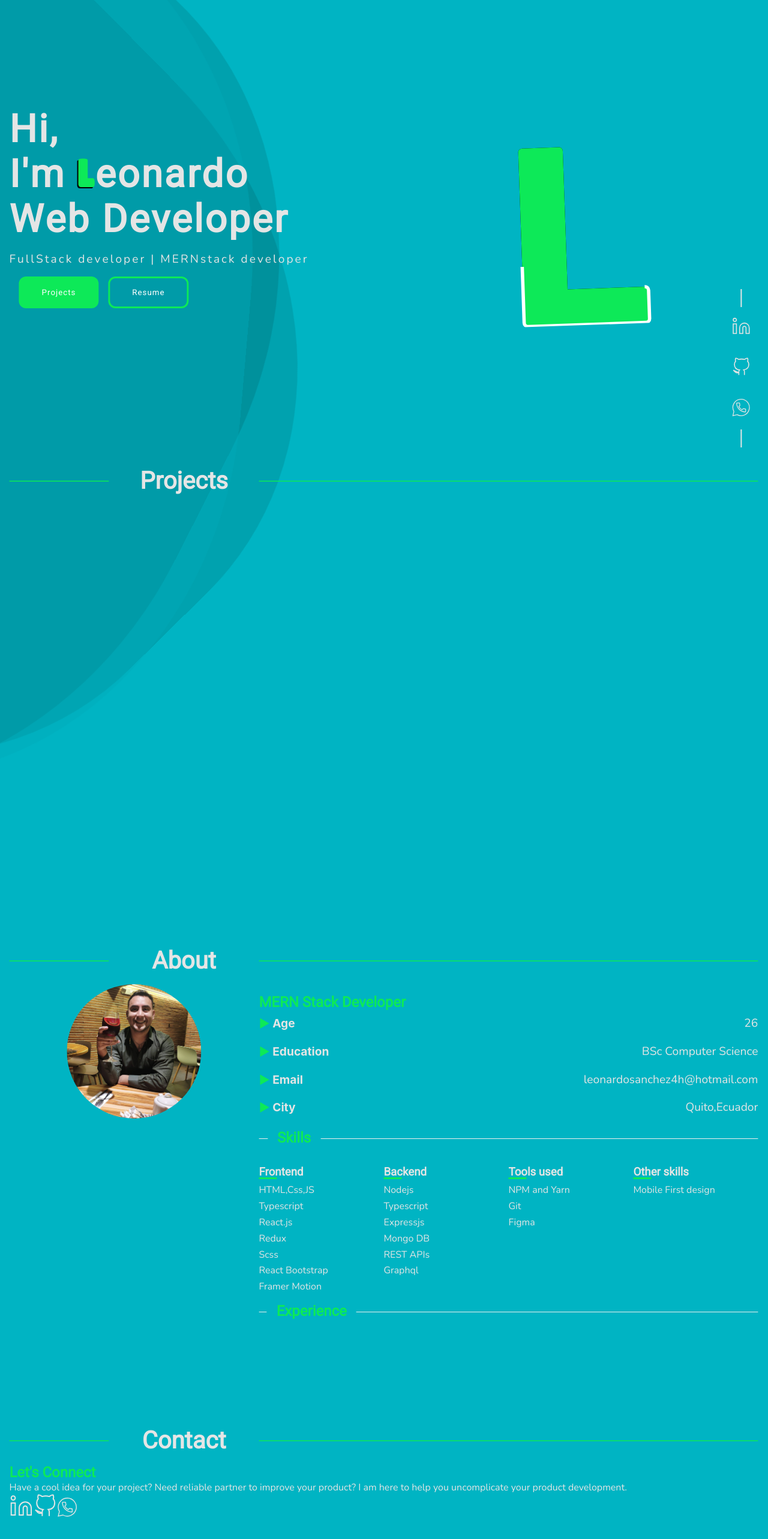
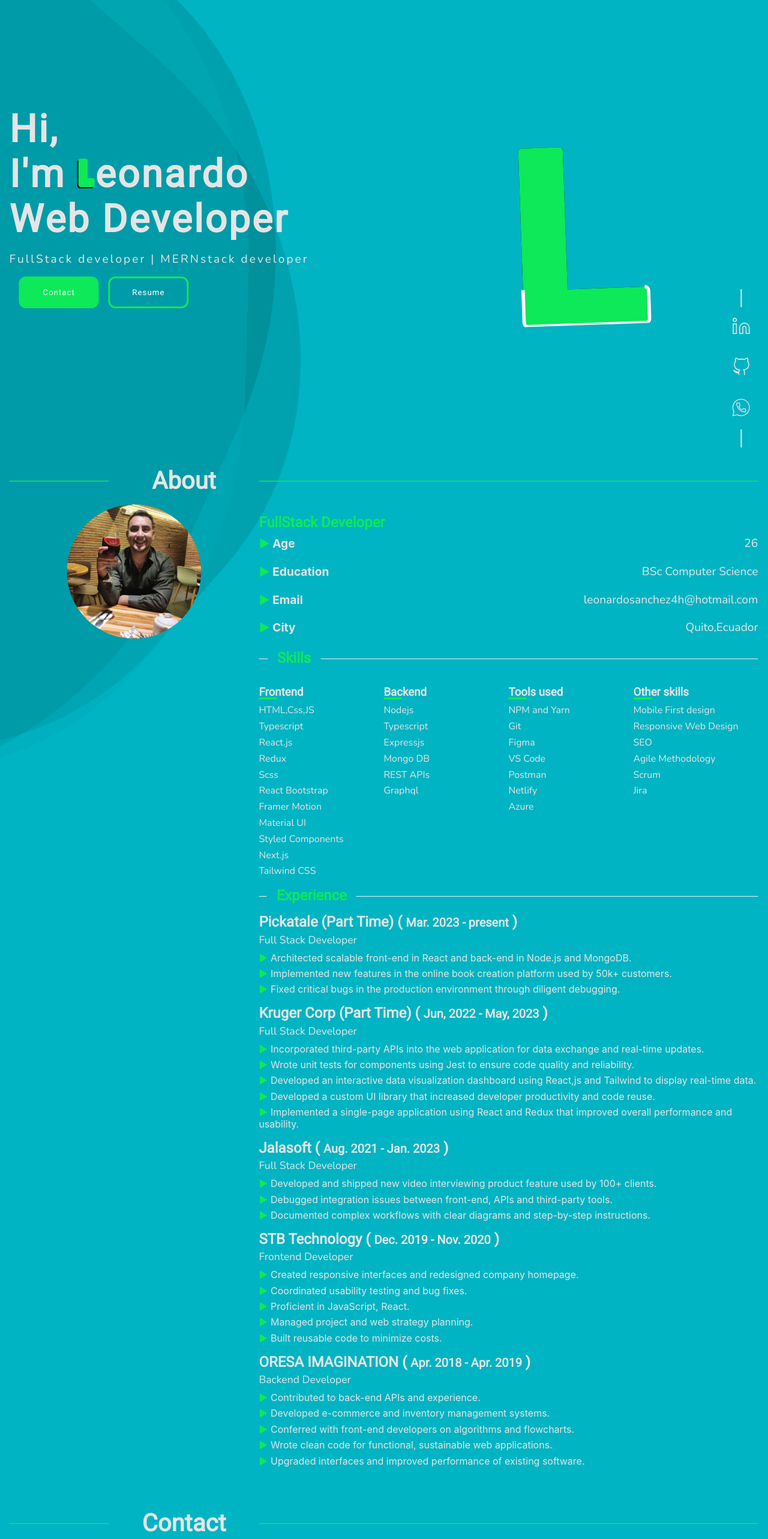
Before and after one commit to Lordcreos/React-protfolio, a React (Create React App) app: page / in a window 1280 px wide. Shown: the part 120-2686 px from the top of the page at 60% size. Built offline with nearby package versions, Linux system fonts and the light colour scheme.

Commit message:
Dowload Pdf Button created and Experience Added PENDING : Projetcs

```diff
--- a/src/components/About.tsx
+++ b/src/components/About.tsx
@@ -1,7 +1,7 @@
 import { motion } from "framer-motion";
 import { pageVariants, pageTransition } from "../App";
 
-import Experience, { IExperience } from "../utils/Experience";
+import ExperiencesList, { ExperienceArray } from "../utils/Experience";
 import PageHeading from "../utils/PageHeading";
 import ProfilePic from "../utils/profile.jpg";
 import SkillsContainer from "../utils/SkillsContainer";
@@ -20,31 +20,77 @@ function myAge(dateString: string) {
 }
 
 const frontEndSkills: Array<string> = [
-    "HTML,Css,JS", "Typescript", "React.js", "Redux", "Scss", "React Bootstrap", "Framer Motion"
+    "HTML,Css,JS", "Typescript", "React.js", "Redux", "Scss", "React Bootstrap", "Framer Motion", "Material UI", "Styled Components", "Next.js ", "Tailwind CSS"
 ]
 const backEndSkills: Array<string> = [
     "Nodejs", "Typescript", "Expressjs", "Mongo DB", "REST APIs", "Graphql"
 ]
 const toolsUsed: Array<string> = [
-    "NPM and Yarn", "Git", "Figma"
+    "NPM and Yarn", "Git", "Figma", "VS Code", "Postman", "Netlify", "Azure"
 ]
 const otherSkills: Array<string> = [
-    "Mobile First design"
+    "Mobile First design", "Responsive Web Design", "SEO", "Agile Methodology", "Scrum", "Jira"
 ]
 
-// const experience: IExperience = {
-//     companyName: "Csyrus Techologies Pvt Ltd, Bangalore",
-//     experience: "8 months",
-//     list: [
-//         "Supporting development, maintaining, and updating websites",
-//         "Assisting in deployment of websites",
-//         "Writing codes for web based solutions",
-//         "Creating new web-based tools",
-//         "Resolving complaints of customers and responding to their suggestions to improve the products"
+const experienceArray = [
+    {
+        company: "Pickatale (Part Time)",
+        experience: "Mar. 2023 - present",
+        list: [
+            "Architected scalable front-end in React and back-end in Node.js and MongoDB",
+            "Implemented new features in the online book creation platform used by 50k+ customers",
+            "Fixed critical bugs in the production environment through diligent debugging"
+        ],
+        designation: "Full Stack Developer"
+    },
+    {
+        company: "Kruger Corp (Part Time)",
+        experience: "Jun, 2022 - May, 2023",
+        list: [
+            "Incorporated third-party APIs into the web application for data exchange and real-time updates",
+            "Wrote unit tests for components using Jest  to ensure code quality and reliability",
+            "Developed an interactive data visualization dashboard using React,js and Tailwind to display real-time data",
+            "Developed a custom UI library that increased developer productivity and code reuse",
+            "Implemented a single-page application using React and Redux that improved overall performance and usability"
+        ],
+        designation: "Full Stack Developer"
+    },
+    {
+        company: "Jalasoft",
+        experience: "Aug. 2021 - Jan. 2023",
+        list: [
+            "Developed and shipped new video interviewing product feature used by 100+ clients",
+            "Debugged integration issues between front-end, APIs and third-party tools",
+            "Documented complex workflows with clear diagrams and step-by-step instructions"
+        ],
+        designation: "Full Stack Developer"
+    },
+    {
+        company: "STB Technology",
+        experience: "Dec. 2019 - Nov. 2020",
+        list: [
+            "Created responsive interfaces and redesigned company homepage",
+            "Coordinated usability testing and bug fixes",
+            "Proficient in JavaScript, React",
+            "Managed project and web strategy planning",
+            "Built reusable code to minimize costs"
+        ],
+        designation: "Frontend Developer"
+    },
+    {
+        company: "ORESA IMAGINATION",
+        experience: "Apr. 2018 - Apr. 2019",
+        list: [
+            "Contributed to back-end APIs and experience",
+            "Developed e-commerce and inventory management systems",
+            "Conferred with front-end developers on algorithms and flowcharts",
+            "Wrote clean code for functional, sustainable web applications",
+            "Upgraded interfaces and improved performance of existing software"
+        ],
+        designation: "Backend Developer"
+    }
+];
 
-//     ],
-//     designation: "Frontend Developer"
-// }
 
 const About = () => {
 
@@ -68,7 +114,7 @@ const About = () => {
                 <div className="description">
                     <div className="job-title">
                         <h2 className="text-primary">
-                            MERN Stack Developer
+                           FullStack Developer
                     </h2>
                     </div>
                     <div className="bio">
@@ -122,14 +168,7 @@ const About = () => {
                             </svg>
                         </div>
 
-                        {/* <div className="container-experience">
-                            {
-                                experiences.map((experience: IExperience) => (
-                                    <Experience key={experience.company} company={experience.company} experience={experience.experience} list={experience.list} designation={experience.designation} />
-
-                                ))
-                            }
-                        </div> */}
+                        <ExperiencesList experiences = {experienceArray}/>
 
 
 
--- a/src/components/Contact.tsx
+++ b/src/components/Contact.tsx
@@ -20,15 +20,15 @@ const Contact = () => {
             className="contact-page" id="contact">
             <PageHeading heading="Contact" />
             <section>
-                <div className="left-side">
+                <div className="contact-content">
                     <h2 className="text-primary">Let's Connect</h2>
                     <p>Have a cool idea for your project? Need reliable partner to improve your product? I am here to help you uncomplicate your product development. </p>
                     <SocailLinks />
                 </div>
-                <div className="right-side">
+                {/* <div className="right-side">
 
 
-                    {/* <form name="contact" method="post" >
+                    <form name="contact" method="post" >
                         <input type="hidden" name="form-name" value="contact" />
                         <div className="feild">
                             <label htmlFor="name">Your Name</label>
@@ -43,8 +43,8 @@ const Contact = () => {
                             <textarea name="message" id="message" placeholder="Enter your message" required />
                         </div>
                         <button type="submit" className="btn primary submit-btn">Submit</button>
-                    </form> */}
-                </div>
+                    </form>
+                </div> */}
             </section>
 
         </motion.div>
--- a/src/components/Home.tsx
+++ b/src/components/Home.tsx
@@ -1,18 +1,18 @@
-import { motion, Variants } from "framer-motion"
-import { Link } from "react-router-dom"
-import { pageTransition, pageVariants } from "../App"
-import { isMobile } from '../utils/constants'
-import SocailLinks from "../utils/SocailLinks"
-import About from "./About"
-import Contact from "./Contact"
-import Projects from "./Projects"
+import { motion, Variants } from "framer-motion";
+import { Link } from "react-router-dom";
+import { pageTransition, pageVariants } from "../App";
+import { isMobile } from "../utils/constants";
+import SocailLinks from "../utils/SocailLinks";
+import About from "./About";
+import Contact from "./Contact";
+import Projects from "./Projects";
+import { readFileSync } from "fs";
 
 interface Props {
-    resumeUrl: string
+  resumeUrl: string;
 }
 
 const Home: React.FC<Props> = ({ resumeUrl }) => {
-
 
 
   const line1 = "Hi,";
@@ -20,16 +20,25 @@ const Home: React.FC<Props> = ({ resumeUrl }) => {
   const line3 = "Web Developer";
   const line4 = "Full Stack developer | MERN stack developer";
 
-
-
   const textHoverVariants: Variants = {
     visible: { y: 0, scaleY: 1 },
-        hover: { y: [-1, 2, -3, 1, 0], scaleY: [1, 1.2, .7, 1, 1.1], color: "#0ee958" },
-        transition: { type: "spring" }
-    }
+    hover: {
+      y: [-1, 2, -3, 1, 0],
+      scaleY: [1, 1.2, 0.7, 1, 1.1],
+      color: "#0ee958",
+    },
+    transition: { type: "spring" },
+  };
 
+  const fileName = 'Leonardo_Sanchez_-_Full_Stack_Developer .pdf';
 
-
+  const handleDownloadResume = () => {
+      const link = document.createElement('a');
+      link.href = process.env.PUBLIC_URL + '/' + fileName;
+      link.target = '_blank';
+      link.download = fileName;
+      link.click();
+  };
 
   return (
     <>
@@ -41,134 +50,185 @@ const Home: React.FC<Props> = ({ resumeUrl }) => {
         variants={pageVariants}
         transition={pageTransition}
       >
-
         <section className="landing-left-section">
           <div className="text">
-                        <h1
-
-                        >
-                            {
-                                line1.split("").map((char: string, idx) => (
+            <h1>
+              {line1.split("").map((char: string, idx) => (
                 <motion.span
                   initial="visible"
                   whileHover="hover"
                   variants={textHoverVariants}
-                                        key={idx}>{char}</motion.span>
-                                ))
-                            }
+                  key={idx}
+                >
+                  {char}
+                </motion.span>
+              ))}
             </h1>
             <h1>
-                            {
-                                line2.split("").map((char: string, idx) => {
+              {line2.split("").map((char: string, idx) => {
                 if (char === "L")
-                                        return <motion.span
-                                            initial={{ y: -230, x: -100, scaleY: .8, opacity: 0 }}
-                                            animate={{ y: [-230, 5, -2, 3, 0], x: [-100, 5, -2, 3, 0], scaleY: [1, .5, 1.2, .8, 1], opacity: 1 }}
+                  return (
+                    <motion.span
+                      initial={{ y: -230, x: -100, scaleY: 0.8, opacity: 0 }}
+                      animate={{
+                        y: [-230, 5, -2, 3, 0],
+                        x: [-100, 5, -2, 3, 0],
+                        scaleY: [1, 0.5, 1.2, 0.8, 1],
+                        opacity: 1,
+                      }}
                       transition={{ type: "spring", duration: 1, delay: 1.2 }}
                       className="logo"
-                                            key={idx}>{char}</motion.span>
+                      key={idx}
+                    >
+                      {char}
+                    </motion.span>
+                  );
                 else if (char === "m")
-                                        return <motion.span
+                  return (
+                    <motion.span
                       initial="visible"
                       whileHover="hover"
                       variants={textHoverVariants}
-                                            key={idx}>{char}&nbsp;</motion.span>
+                      key={idx}
+                    >
+                      {char}&nbsp;
+                    </motion.span>
+                  );
                 else
-                                        return <motion.span
+                  return (
+                    <motion.span
                       initial="visible"
                       whileHover="hover"
                       variants={textHoverVariants}
-                                            key={idx}>{char}</motion.span>
-                                }
-                                )
-                            }
+                      key={idx}
+                    >
+                      {char}
+                    </motion.span>
+                  );
+              })}
             </h1>
             <h1>
-                            {
-                                line3.split("").map((char: string, idx) => {
+              {line3.split("").map((char: string, idx) => {
                 if (char !== "b")
-                                        return <motion.span
+                  return (
+                    <motion.span
                       initial="visible"
                       whileHover="hover"
                       variants={textHoverVariants}
-                                            key={idx}>{char}</motion.span>
+                      key={idx}
+                    >
+                      {char}
+                    </motion.span>
+                  );
                 else
-                                        return <motion.span
+                  return (
+                    <motion.span
                       initial="visible"
                       whileHover="hover"
                       variants={textHoverVariants}
-                                            key={idx}>{char}&nbsp;</motion.span>
-                                }
-                                )
-                            }
+                      key={idx}
+                    >
+                      {char}&nbsp;
+                    </motion.span>
+                  );
+              })}
             </h1>
             <p>
-                            {
-                                line4.split("").map((char: string, idx) => {
+              {line4.split("").map((char: string, idx) => {
                 if (char !== "k" && char !== "r" && char !== "|")
-                                        return <motion.span
+                  return (
+                    <motion.span
                       initial="visible"
                       whileHover="hover"
                       variants={textHoverVariants}
-                                            key={idx}>{char}</motion.span>
+                      key={idx}
+                    >
+                      {char}
+                    </motion.span>
+                  );
                 else
-                                        return <motion.span
+                  return (
+                    <motion.span
                       initial="visible"
                       whileHover="hover"
                       variants={textHoverVariants}
-                                            key={idx}>{char}&nbsp;</motion.span>
-                                }
-
-
-                                )
-                            }</p>
+                      key={idx}
+                    >
+                      {char}&nbsp;
+                    </motion.span>
+                  );
+              })}
+            </p>
           </div>
           <div className="action-buttons">
-                        <Link to="/project">
-
+            {/* <Link to="/project">
               <button className="btn primary">Projects</button>
+            </Link> */}
+            <Link to="/contact">
+              <button className="btn primary">Contact</button>
             </Link>
-                        <a href={resumeUrl}>
-                            <button className="btn outlined-primary">Resume</button>
-                        </a>
-
+            <button
+              className="btn outlined-primary"
+              onClick={handleDownloadResume}
+            >
+              Resume
+            </button>
           </div>
         </section>
-                {!isMobile &&
+        {!isMobile && (
           <div className="landing-right-section">
             <motion.svg
-
               animate={{ rotateZ: -2 }}
-                            transition={{ type: "power", duration: 2, repeat: Infinity, repeatType: "reverse", times: [0, 0.2, 1] }}
-                            width="352" height="400" viewBox="0 0 125 100" fill="none" xmlns="http://www.w3.org/2000/svg">
+              transition={{
+                type: "power",
+                duration: 2,
+                repeat: Infinity,
+                repeatType: "reverse",
+                times: [0, 0.2, 1],
+              }}
+              width="352"
+              height="400"
+              viewBox="0 0 125 100"
+              fill="none"
+              xmlns="http://www.w3.org/2000/svg"
+            >
               <motion.path
                 initial={{ fill: "none", x: 25 }}
                 animate={{ fill: "black", x: 0 }}
                 transition={{ duration: 1, type: "spring" }}
-                                d="M102.89 99.51H57.24v-82c0-1.24-1-2.24-2.24-2.24H33.11c-1.24 0-2.24 1-2.24 2.24v100.96c0 1.24 1 2.24 2.24 2.24h69.79c1.24 0 2.24-1 2.24-2.24v-16.72a2.251 2.251 0 0 0-2.25-2.24z"fill="black" />
+                d="M102.89 99.51H57.24v-82c0-1.24-1-2.24-2.24-2.24H33.11c-1.24 0-2.24 1-2.24 2.24v100.96c0 1.24 1 2.24 2.24 2.24h69.79c1.24 0 2.24-1 2.24-2.24v-16.72a2.251 2.251 0 0 0-2.25-2.24z"
+                fill="black"
+              />
               <motion.path
-                                initial={{ strokeWidth: 2, pathLength: 1, stroke: "white", pathOffset: 0, }}
+                initial={{
+                  strokeWidth: 2,
+                  pathLength: 1,
+                  stroke: "white",
+                  pathOffset: 0,
+                }}
                 animate={{ x: 0, pathLength: 0, pathOffset: 2 }}
-                                transition={{ duration: 10, type: "tween", repeat: Infinity, repeatType: "mirror", repeatDelay: 1, delay: 2 }}
-                                 d="M102.89 99.51H57.24v-82c0-1.24-1-2.24-2.24-2.24H33.11c-1.24 0-2.24 1-2.24 2.24v100.96c0 1.24 1 2.24 2.24 2.24h69.79c1.24 0 2.24-1 2.24-2.24v-16.72a2.251 2.251 0 0 0-2.25-2.24z"fill="#0ee958"
+                transition={{
+                  duration: 10,
+                  type: "tween",
+                  repeat: Infinity,
+                  repeatType: "mirror",
+                  repeatDelay: 1,
+                  delay: 2,
+                }}
+                d="M102.89 99.51H57.24v-82c0-1.24-1-2.24-2.24-2.24H33.11c-1.24 0-2.24 1-2.24 2.24v100.96c0 1.24 1 2.24 2.24 2.24h69.79c1.24 0 2.24-1 2.24-2.24v-16.72a2.251 2.251 0 0 0-2.25-2.24z"
+                fill="#0ee958"
               />
             </motion.svg>
           </div>
-                }
+        )}
 
         <SocailLinks />
-
-
-
       </motion.div>
-            <Projects />
+      {/* <Projects /> */}
       <About />
       <Contact />
     </>
+  );
+};
 
-
-
-    )
-}
-
-export default Home
+export default Home;
--- a/src/components/Navbar.tsx
+++ b/src/components/Navbar.tsx
@@ -31,14 +31,29 @@ const menuStyles: React.CSSProperties = {
 
 }
 
+// const navLinks: INavLink[] = [
+//     {
+//         title: "Home",
+//         path: "/"
+//     },
+//     {
+//         title: "Projects",
+//         path: "/project"
+//     },
+//     {
+//         title: "About",
+//         path: "/about"
+//     },
+//     {
+//         title: "Contact",
+//         path: "/contact"
+//     },
+// ]
+
 const navLinks: INavLink[] = [
     {
         title: "Home",
         path: "/"
-    },
-    {
-        title: "Projects",
-        path: "/project"
     },
     {
         title: "About",
--- a/src/utils/Experience.tsx
+++ b/src/utils/Experience.tsx
@@ -1,32 +1,43 @@
-import React from 'react'
+import React from 'react';
 
 export interface IExperience {
-    company: string,
-    experience: string,
-    list: Array<string>,
-    designation: string
+  company: string;
+  experience: string;
+  list: string[];
+  designation: string;
 }
 
-const Experience: React.FC<IExperience> = ({ company, experience, list, designation }) => {
-    return (
-        <div className="experience">
+export type ExperienceArray = IExperience[];
+
+const ExperiencesList = ({experiences}: {experiences: ExperienceArray}) => {
+
+  return (
+    <div>
+      {experiences.map(exp => {
+        return (
+            <div className="experience">
             <div className="title">
 
                 <h2 className="companyname ">
-                    {company} ( <small>{experience}</small> )
+                    {exp.company} ( <small>{exp.experience}</small> )
             </h2>
-                <p>{designation}</p>
+                <p>{exp.designation}</p>
             </div>
 
             <ul>
                 {
-                    list.map((item, idx) => (
+                    exp.list.map((item, idx) => (
                         <li key={idx}><span className="text-primary">&#x25B6;</span>{item}.</li>
                     ))
                 }
             </ul>
         </div>
-    )
+        );
+      })}
+    </div>
+  );
+
 }
 
-export default Experience
+
+export default ExperiencesList;
```
Also changed, not shown: 1 other file (tests, documents, lock files or other folders). Lines whose indentation alone changed are shown as unchanged.
